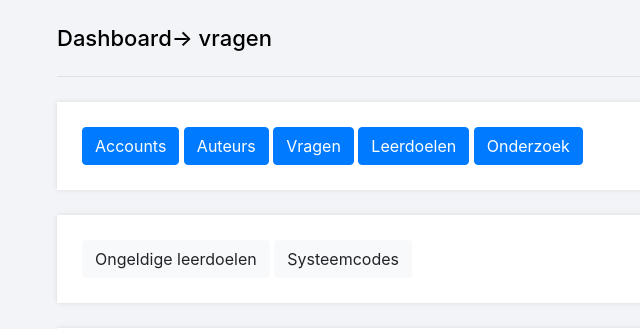
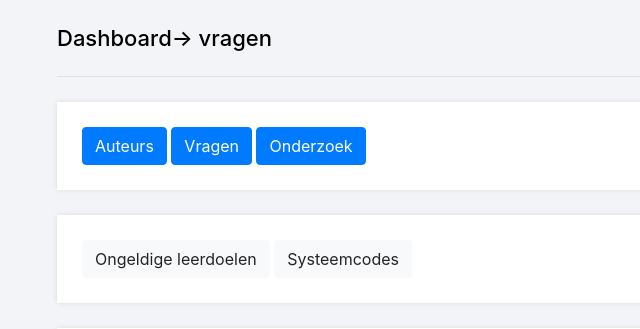
Before and after one commit to Sema-1054531/werkplaats-2-mvc, a Flask app: page /home/vragen in a window 1280 px wide. Shown: the part 60-389 px from the top of the page, without its empty margins (83-723 px from the left). Run offline with Flask 2, Linux system fonts and the light colour scheme; a user stored in the database is signed in; data comes from the database, SQL or seed files in the repository; some libraries are stand-ins or nearby versions.

Commit message:
Update vragen.html

```diff
--- a/templates/vragen.html
+++ b/templates/vragen.html
@@ -8,10 +8,10 @@
 
 <!-- links -->
 <div>
-    <a href='/home' class='btn btn-primary'>Accounts</a>
+    <!-- <a href='/home' class='btn btn-primary'>Accounts</a> -->
     <a href='/home/auteurs' class='btn btn-primary'>Auteurs</a>
     <a href='/home/vragen' class='btn btn-primary'>Vragen</a>
-    <a href='/home/leerdoelen' class='btn btn-primary'>Leerdoelen</a>
+    <!-- <a href='/home/leerdoelen' class='btn btn-primary'>Leerdoelen</a> -->
     <a href='/filtering' class='btn btn-primary'>Onderzoek</a>
 </div>
 
```
